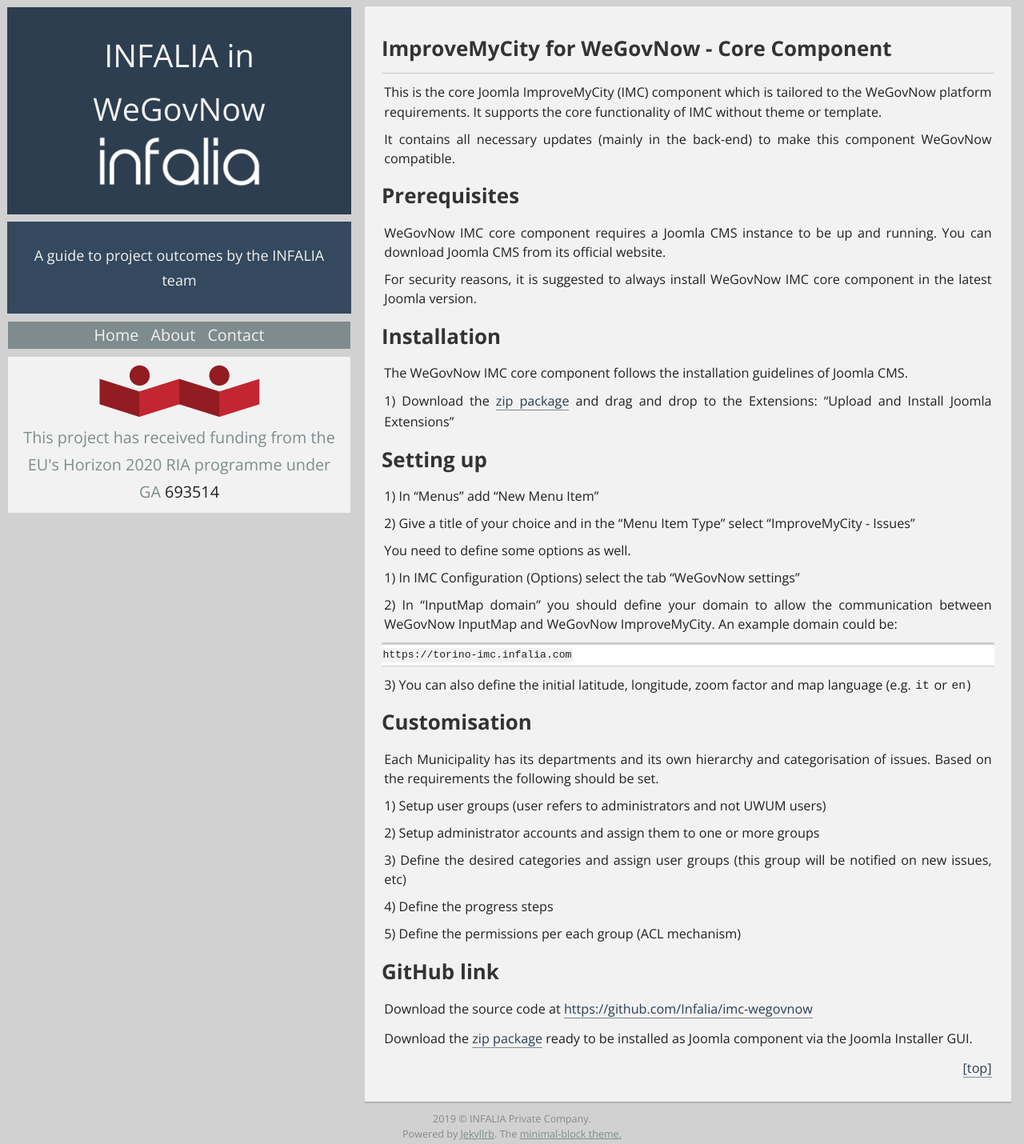
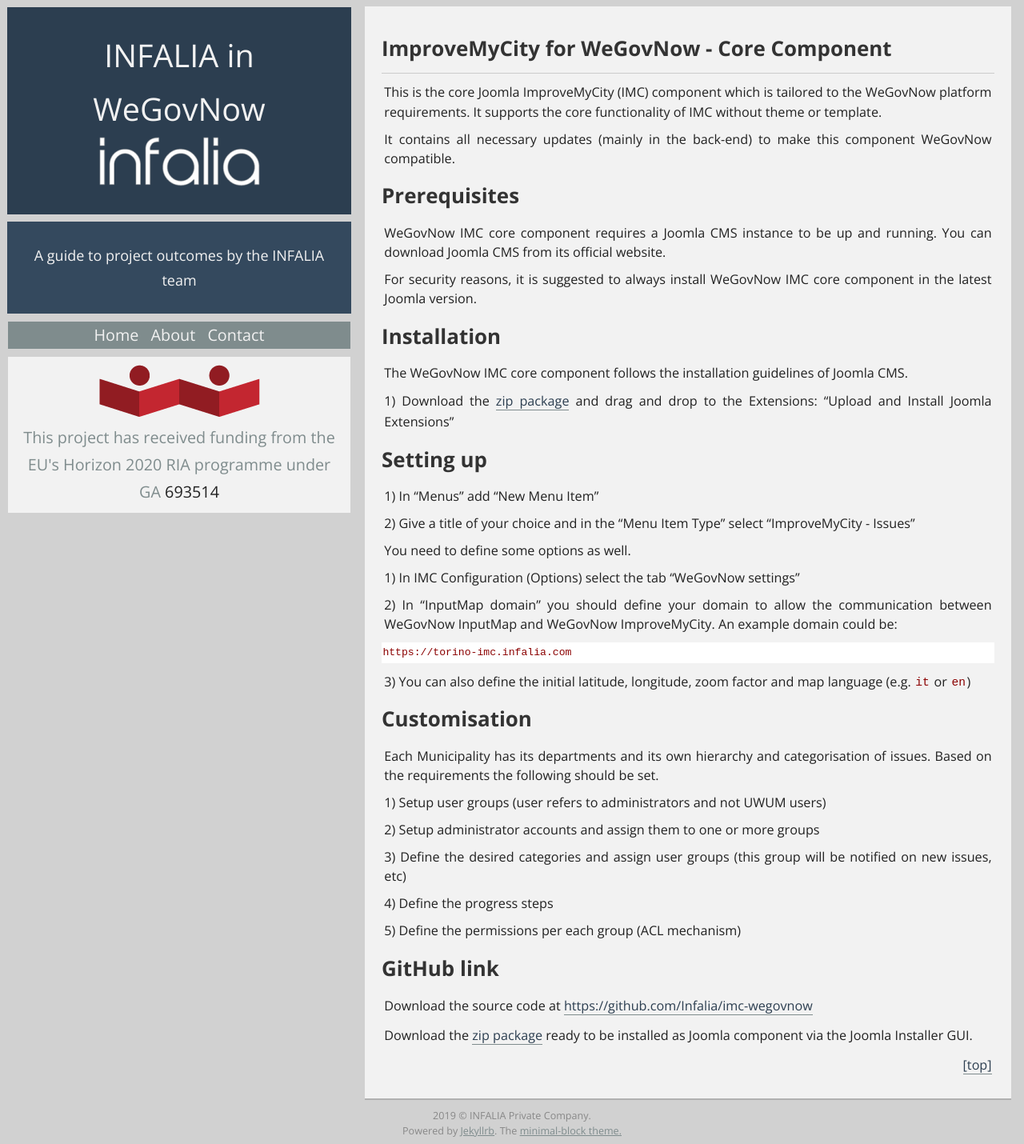
Before and after one commit to Infalia/wegovnow, a Jekyll site: the page built from _posts/2019-03-13-imc-core.md, in a window 1280 px wide. Shown: the whole page at 80% size. Built offline with Jekyll 4.4.1, drawn with Linux system fonts in a browser that asks for light colours.

Commit message:
scss code, pre

```diff
--- a/assets/css/minimal-block.scss
+++ b/assets/css/minimal-block.scss
@@ -16,6 +16,7 @@
 $color-2: #34495e; /* Description background */
 $color-3: #f2f2f2; /* Modules background */
 $color-4: #7f8c8d; /* Main menu background */
+$color-code: darkred;
 
 $font-stack: "Open Sans", sans-serif;
 $font-size: 18px;
@@ -270,16 +271,15 @@
 -------------------------------------------------------------------------*/
 
 code {
-    background: $color-3;
+    background: none;
     font: 0.9em monospace;
     line-height: 1.2em;
     padding: 0.1em;
+    color: $color-code;
 }
 
 pre {
     @extend code;
-    border-top: 3px solid #ccc;
-    border-bottom: 1px solid #ccc;
     display: block;
     margin:0.5em 0em;
     padding: 0.3em 0;
```
